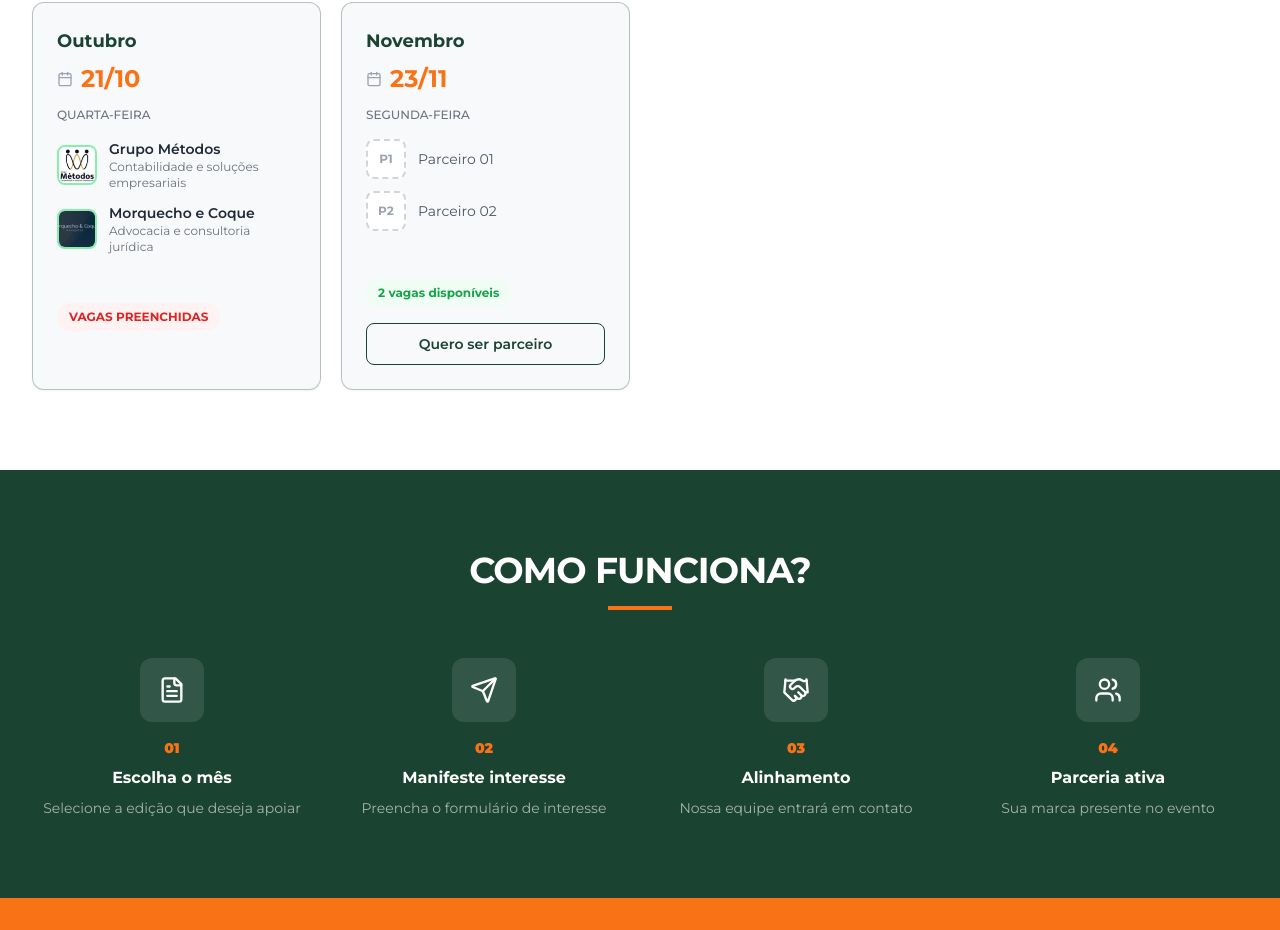
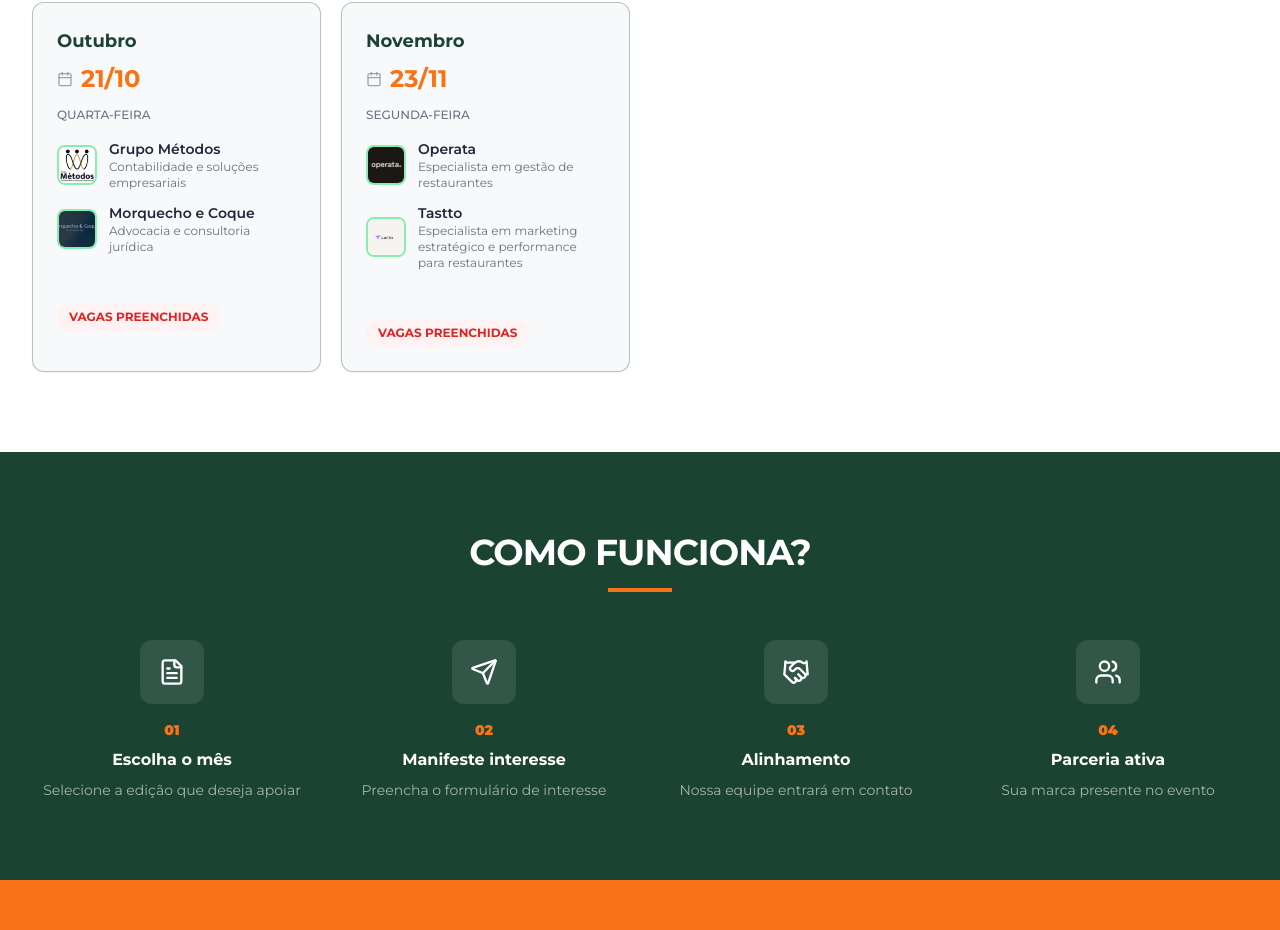
Before and after one commit to abraselrn-seccional/site-capacita-teste, a React (Vite) app: page /parceiros in a window 1280 px wide. Shown: the part 1140-2070 px from the top of the page. Built offline with nearby package versions, Linux system fonts and the light colour scheme; no server answers.

Commit message:
Update events.ts

```diff
--- a/src/data/events.ts
+++ b/src/data/events.ts
@@ -321,11 +321,19 @@ partnerStatus: 'closed',
   { time: '19h50', activity: 'Momento de perguntas e esclarecimento de dúvidas' },
   { time: '20h00', activity: 'Encerramento' },
 ],
+
     partners: [
-      { name: '', logo: '' },
-      { name: '', logo: '' },
+      {
+        name: 'Operata\nEspecialista em gestão de restaurantes',
+        logo: '/assets/consultants/logo operata.png',
+      },
+      {
+        name: 'Tastto\nEspecialista em marketing estratégico e performance para restaurantes',
+        logo: '/assets/consultants/logo-tastto.png',
+      },
     ],
-    partnerStatus: '2_available',
+
+    partnerStatus: 'closed',
     registrationLink: '#',
   },
 ];
```
